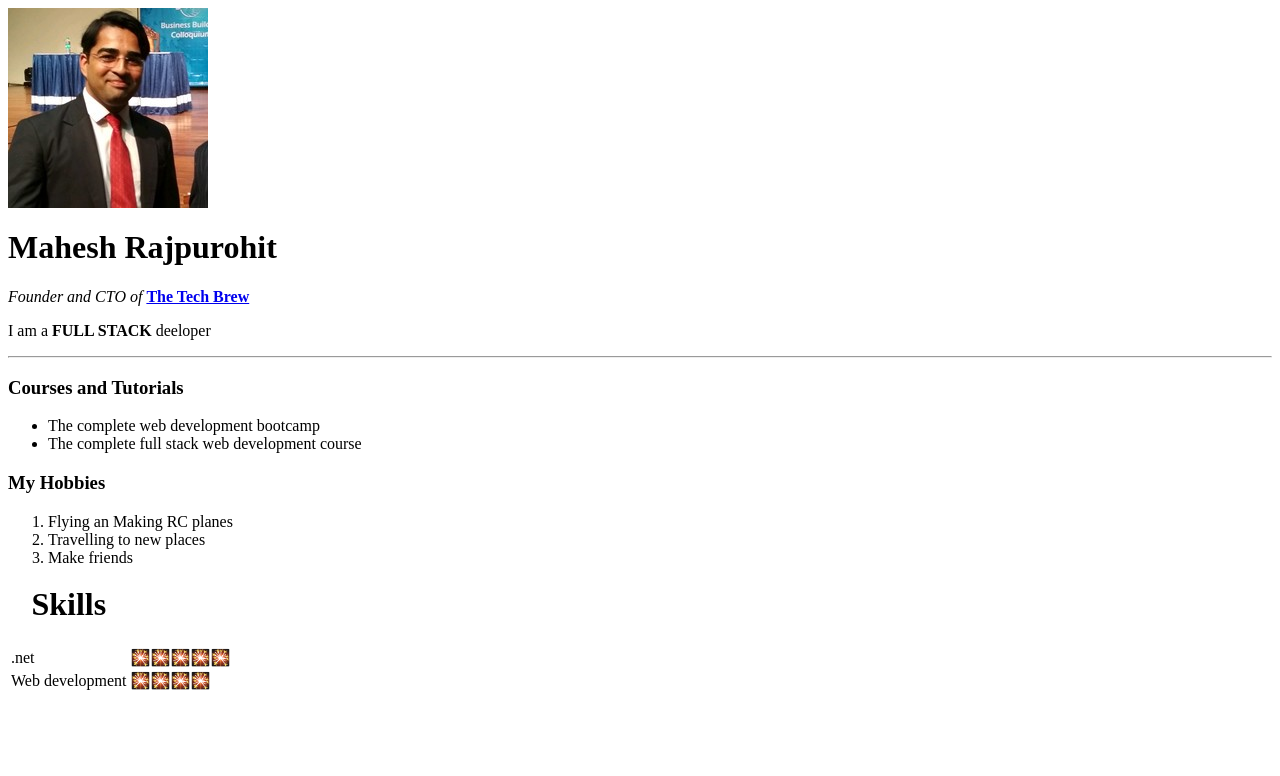
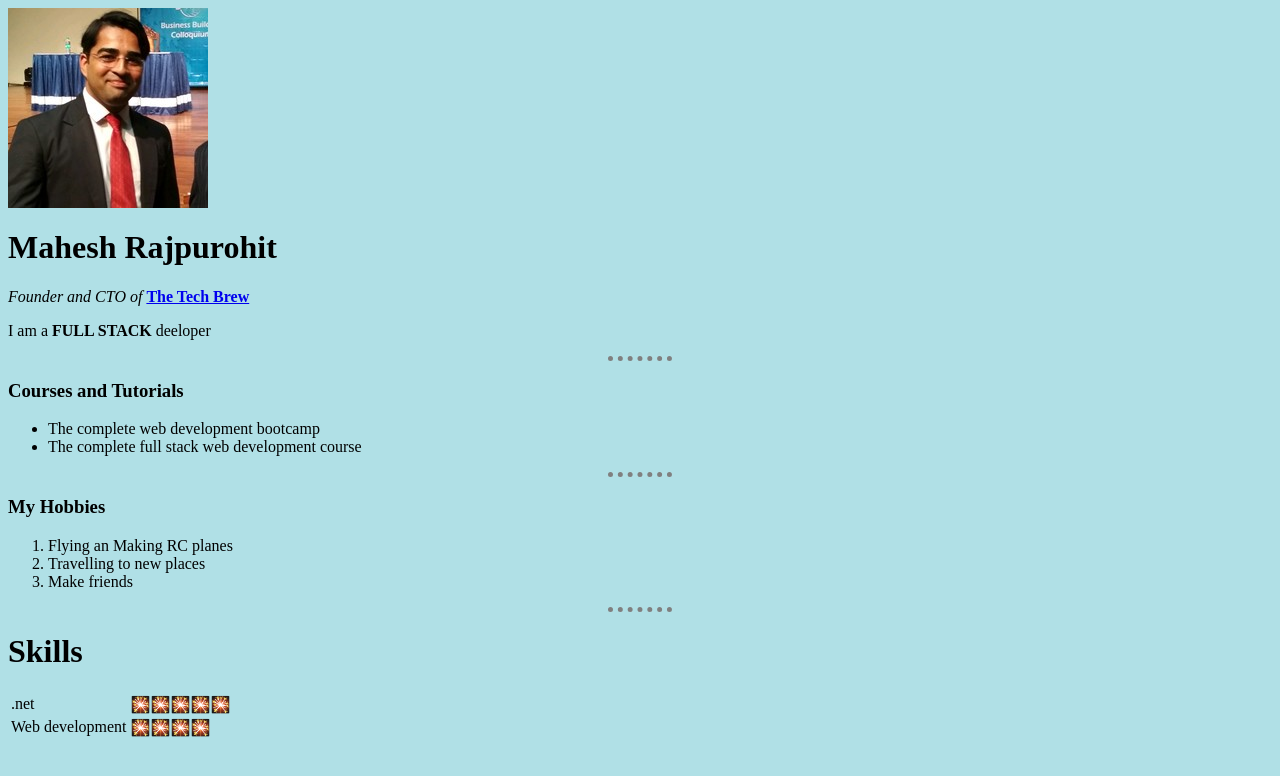
Before and after one commit to MaheshRajpurohit-1989/cv3, a plain HTML site: page index.html in a window 1280 px wide. Drawn offline with Linux system fonts and the light colour scheme.

Commit message:
my cv ver 2

```diff
--- a/index.html
+++ b/index.html
@@ -3,6 +3,20 @@
 <head>
   <meta charset="utf-8">
   <title>☯ Mahesh Personal Site</title>
+
+  <style>
+    body {
+      background-color: powderblue;
+    }
+
+    hr {
+      border-style: none;
+      border-top-style:dotted;
+      border-color: grey;
+      border-width:5px;
+      width: 5%;
+    }
+  </style>
 </head>
 
 <body>
@@ -16,19 +30,16 @@
     <li>The complete web development bootcamp</li>
     <li>The complete full stack web development course</li>
   </ul>
+  <hr>
   <h3>My Hobbies</h3>
   <ol>
     <li>Flying an Making RC planes</li>
     <li>Travelling to new places</li>
     <li>Make friends</li>
   </ol>
-
+  <hr>
+  <h1>Skills</h1>
   <table>
-    <thead>
-      <th>
-        <h1>Skills</h1>
-      </th>
-    </thead>
     <tbody>
       <tr>
         <td>.net</td>
```
